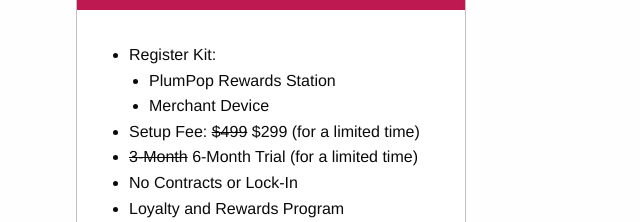
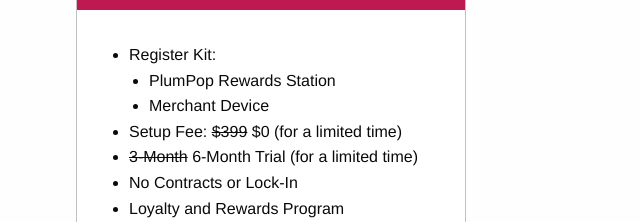
Before and after one commit to PlumPop/website, a plain HTML site: page merchant.html in a window 1280 px wide. Shown: the part 4220-4442 px from the top of the page, 369-1009 px from the left. Drawn offline with Linux system fonts and the light colour scheme.

Commit message:
Updated the pricing section on the merchant page.

```diff
--- a/merchant.html
+++ b/merchant.html
@@ -394,7 +394,7 @@
                                             </li>
                                             <li>
                                                 <span>Setup Fee: </span><span
-                                                    class="undiscounted-value">$499</span><span> $299 (for a limited time)</span>
+                                                    class="undiscounted-value">$399</span><span> $0 (for a limited time)</span>
                                             </li>
                                             <li>
                                                 <span class="undiscounted-value">3-Month</span><span> 6-Month Trial (for a limited time)</span>
```
